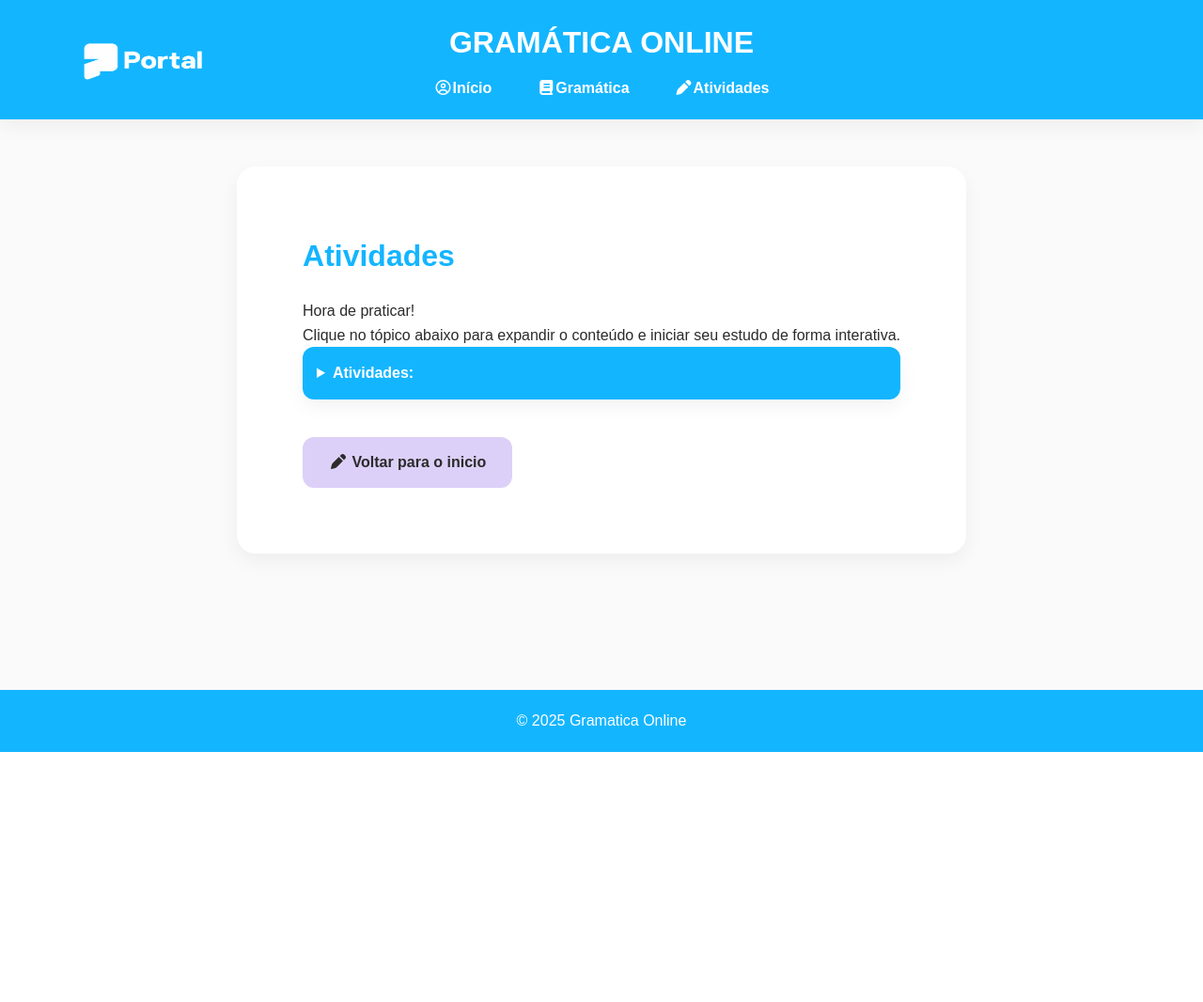
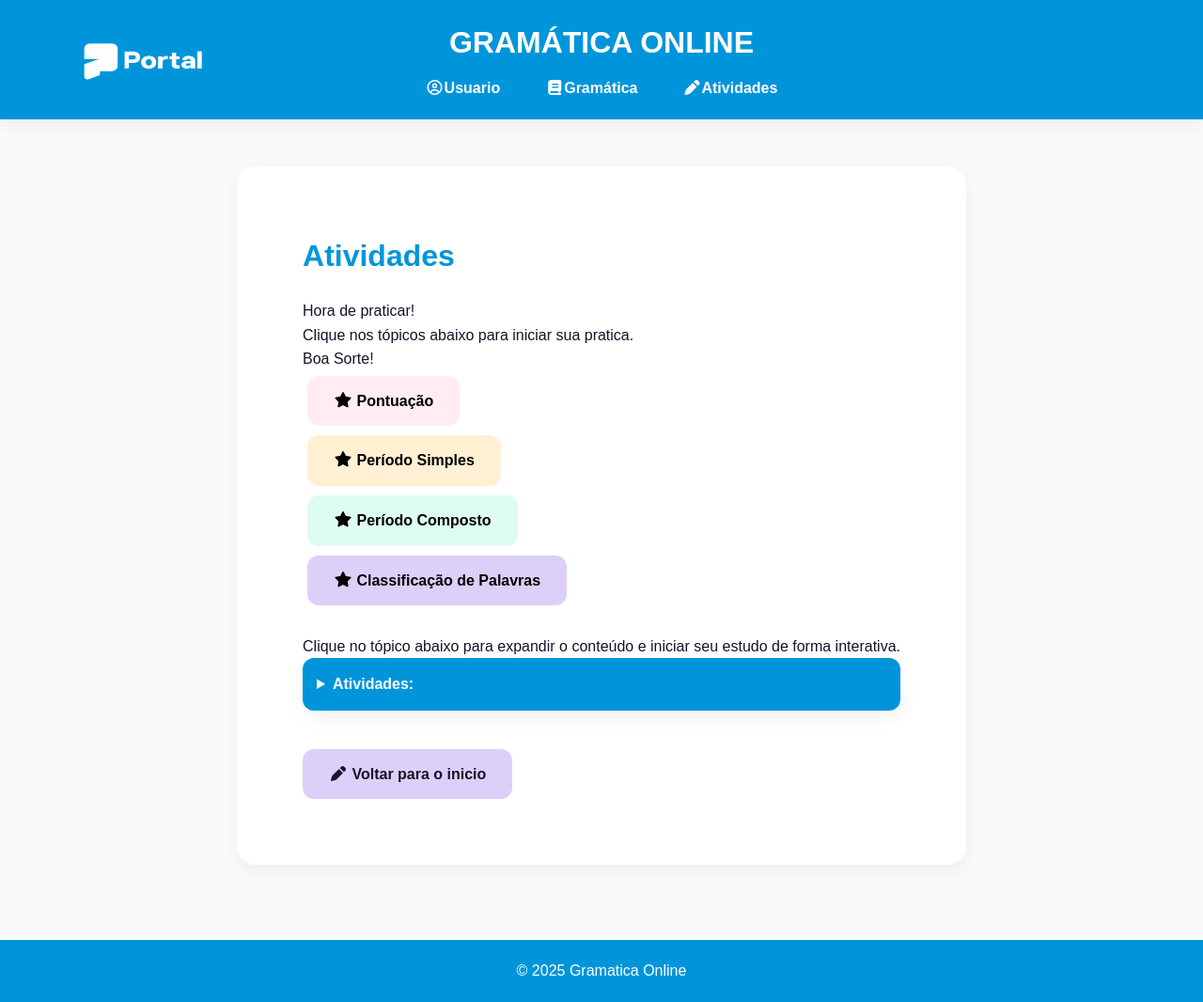
Before and after one commit to mylla03/Gramatica-Online, a Flask app: page /atividades in a window 1280 px wide. Shown: the whole page at 94% size. Before the commit the page ends 800 px from the top, so only its background shows below. Run offline with Flask 3, Linux system fonts and the light colour scheme; some libraries are stand-ins or nearby versions.

Commit message:
alteracao no html ecss

```diff
--- a/app.py
+++ b/app.py
@@ -127,6 +127,22 @@ def periodo_composto():
 def classificacao_de_palavras():
     return render_template("classificacao_de_palavras.html")
 
+@app.route("/att_pontuacao")
+def att_pontuacao():
+    return render_template("att_pontuacao.html")
+
+@app.route("/att_periodo_simples")
+def att_periodo_simples():
+    return render_template("att_periodo_simples.html")
+
+@app.route("/att_periodo_composto")
+def att_periodo_composto():
+    return render_template("att_periodo_composto.html")
+
+@app.route("/att_classificacao_de_palavras")
+def att_classificacao_de_palavras():
+    return render_template("att_classificacao_de_palavras.html")
+
 
 if __name__ == "__main__":
     app.run(debug=True)
--- a/static/css/style.css
+++ b/static/css/style.css
@@ -1,21 +1,21 @@
 :root {
-    --primary-blue: #14B5FF;
-    --secondary-blue: #C9F2FF;
+    --primary-blue: #0095DB;
+    --secondary-blue: #D5F7FF;
 
-    --primary-pink: #F7A9C4;
-    --secondary-pink: #FFD9E7;
+    --primary-pink: #FFAFCC;
+    --secondary-pink: #FFECF4;
 
-    --mint-green: #C9F3E8;
-    --success-green: #12D98B;
+    --mint-green: #DFFCF4;
+    --success-green: #00966D;
 
     --soft-purple: #DDD0F8;
-    --soft-yellow: #F8E7B7;
+    --soft-yellow: #FFF0D4;
 
     --bg-light: #FAFAFA;
     --gray-light: #EDEDED;
-    --gray-medium: #A8A8A8;
+    --gray-medium: #D6D8E7;
 
-    --text-dark: #2B2B2B;
+    --text-dark: #14142B;
 
     --shadow-soft: 0 8px 20px rgba(0, 0, 0, 0.05);
 }
@@ -561,8 +561,23 @@ input[type="checkbox"]:checked ~ .gabarito {
     top: 20px;
 }
 
-.topicos-pricipais p {
-    display: flex;
-    flex-direction: column;
-    gap: 20px;
+.bnt-pontuacao {
+    background-color: var(--secondary-pink);
+    color: #000;
+    margin: 5px;
 }
+.bnt-periodo_simples {
+    background-color: var(--soft-yellow);
+    color: #000;
+    margin: 5px;
+}
+.bnt-periodo_composto {
+    background-color: var(--mint-green);
+    color: #000;
+    margin: 5px;
+}
+.bnt-classificacao_de_palavras {
+    background-color: var(--soft-purple);
+    color: #000;
+    margin: 5px;
+}
--- a/templates/atividades.html
+++ b/templates/atividades.html
@@ -17,7 +17,7 @@
         <div class="logo">GRAMÁTICA ONLINE</div>
         <nav>
             <ul>
-                <li><a href="{{ url_for('usuario') }}"><i class="fa-regular fa-circle-user"></i>Início</a></li>
+                <li><a href="{{ url_for('usuario') }}"><i class="fa-regular fa-circle-user"></i>Usuario</a></li>
                 <li><a href="{{ url_for('gramatica') }}"><i class="fa-solid fa-book"></i>Gramática</a></li>
                 <li><a href="{{ url_for('atividades') }}"><i class="fa-solid fa-pen"></i>Atividades</a></li>
             </ul>
@@ -28,10 +28,46 @@
         <section id="gramatica" class="section">
             <h2>Atividades</h2>
             <p> Hora de praticar!<br>
-                 Clique no tópico abaixo para expandir o conteúdo e iniciar seu estudo de forma interativa.</p>
+                Clique nos tópicos abaixo para iniciar sua pratica.<br>
+                Boa Sorte!
+            </p>
 
+             <!-- CONTEÚDOS PRINCIPAIS -->
+
+             <div class="topicos-principais">
+
+                <p>
+                    <a href="{{ url_for('att_pontuacao') }}" class="btn btn-detalhe bnt-pontuacao">
+                        <i class="fa-solid fa-star"></i> Pontuação
+                    </a>
+                </p>
+
+                <p>
+                    <a href="{{ url_for('att_periodo_simples') }}" class="btn btn-detalhe bnt-periodo_simples">
+                        <i class="fa-solid fa-star"></i> Período Simples
+                    </a>
+                </p>
+
+                <p>
+                    <a href="{{ url_for('att_periodo_composto') }}" class="btn btn-detalhe bnt-periodo_composto">
+                        <i class="fa-solid fa-star"></i> Período Composto
+                    </a>
+                </p>
+
+                <p>
+                    <a href="{{ url_for('att_classificacao_de_palavras') }}" class="btn btn-detalhe bnt-classificacao_de_palavras">
+                        <i class="fa-solid fa-star"></i> Classificação de Palavras
+                    </a>
+                </p>
+
+            </div>
+
+            <br>
+
+            <p>
+                Clique no tópico abaixo para expandir o conteúdo e iniciar seu estudo de forma interativa.
+           </p>
             <div class="topicos-gramatica">
-
                 <details>
                     <summary>Atividades:</summary>
                     <p>
```
Also changed, not shown: templates/att_classificacao_de_palavras.html (added, +28 -0 lines), templates/att_periodo_composto.html (added, +28 -0 lines), templates/att_periodo_simples.html (added, +28 -0 lines), templates/att_pontuacao.html (added, +28 -0 lines), templates/gramatica.html (+3 -13 lines), templates/usuario.html (+5 -3 lines).
